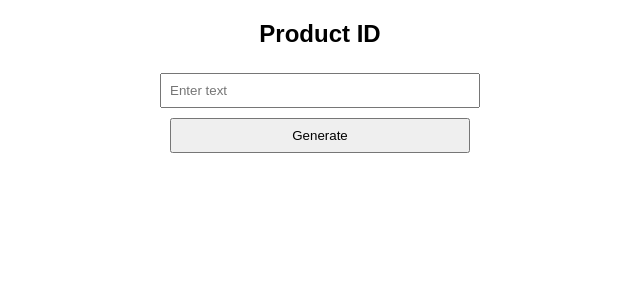
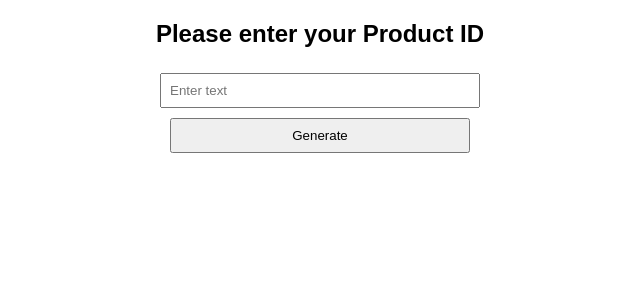
Before and after one commit to YA-Sy/Your-Accountant-System, a Jekyll site: the page serial.html, which Jekyll copies as it is, in a window 1280 px wide. Shown: the top 300 px of the page, without its empty margins (320-960 px from the left). Built offline with Jekyll 4.4.1, drawn with Linux system fonts in a browser that asks for light colours.

Commit message:
Update serial.html

```diff
--- a/serial.html
+++ b/serial.html
@@ -24,7 +24,7 @@
 </head>
 <body>
 
-    <h2>Product ID</h2>
+    <h2>Please enter your Product ID</h2>
 
     <div class="container">
         <input type="text" id="inputText" placeholder="Enter text">
```
